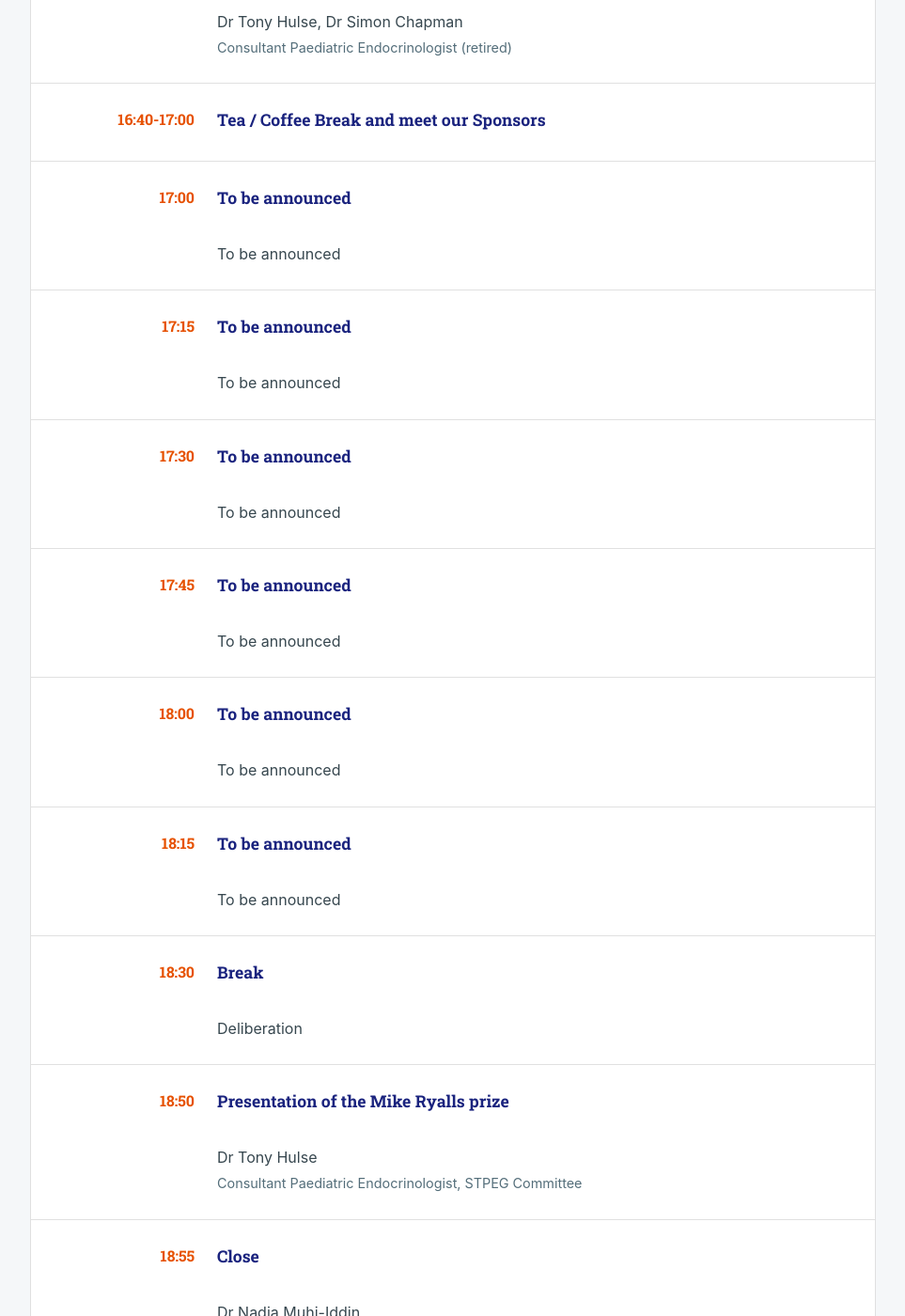
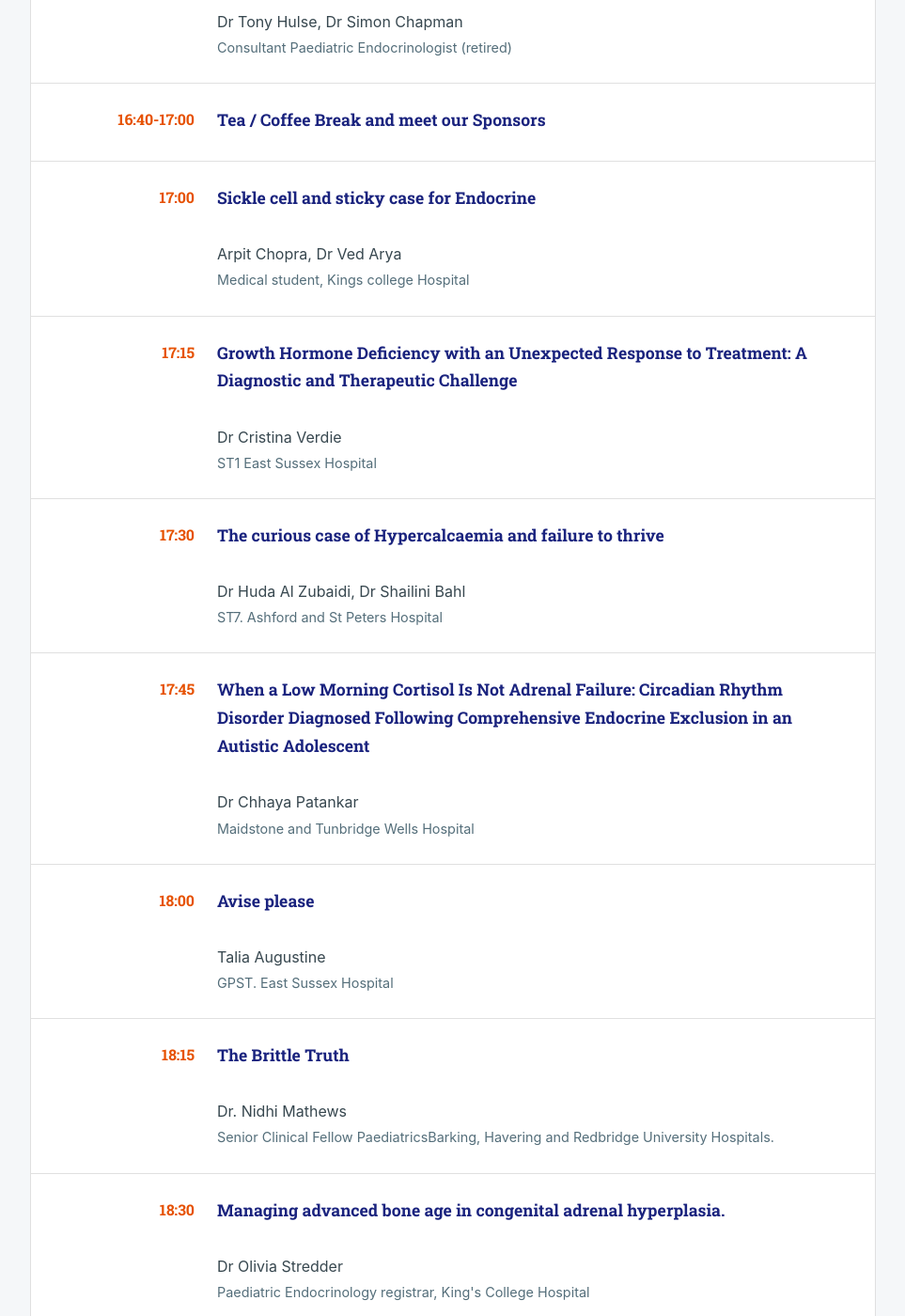
Before and after one commit to eatyourpeas/stpeg, a Jekyll site: the page built from _events/autumn-2026.md, in a window 1280 px wide and 1400 px high, scrolled down 2095 px. Shown: the whole window at 94% size, without its empty margins (158-1121 px from the left). Built offline with Jekyll 4.4.1, drawn with Linux system fonts in a browser that asks for light colours.

Commit message:
speakers

```diff
--- a/_events/autumn-2026.md
+++ b/_events/autumn-2026.md
@@ -36,32 +36,36 @@ schedule:
   - time: "16:40-17:00"
     title: "Tea / Coffee Break and meet our Sponsors"
   - time: "17:00"
-    title: "To be announced"
-    speaker: "To be announced"
-    description: ""
+    title: "Sickle cell and sticky case for Endocrine"
+    speaker: "Arpit Chopra, Dr Ved Arya"
+    description: "Medical student, Kings college Hospital"
   - time: "17:15"
-    title: "To be announced"
-    speaker: "To be announced"
-    description: ""
+    title: "Growth Hormone Deficiency with an Unexpected Response to Treatment: A Diagnostic and Therapeutic Challenge"
+    speaker: "Dr Cristina Verdie"
+    description: "ST1 East Sussex Hospital"
   - time: "17:30"
-    title: "To be announced"
-    speaker: "To be announced"
-    description: ""
+    title: "The curious case of Hypercalcaemia and failure to thrive"
+    speaker: "Dr Huda Al Zubaidi, Dr Shailini Bahl"
+    description: "ST7. Ashford and St Peters Hospital"
   - time: "17:45"
-    title: "To be announced"
-    speaker: "To be announced"
-    description: ""
+    title: "When a Low Morning Cortisol Is Not Adrenal Failure: Circadian Rhythm Disorder Diagnosed Following Comprehensive Endocrine Exclusion in an Autistic Adolescent"
+    speaker: "Dr Chhaya Patankar"
+    description: "Maidstone and Tunbridge Wells Hospital"
   - time: "18:00"
-    title: "To be announced"
-    speaker: "To be announced"
-    description: ""
+    title: "Avise please"
+    speaker: "Talia Augustine"
+    description: "GPST. East Sussex Hospital"
   - time: "18:15"
-    title: "To be announced"
-    speaker: "To be announced"
-    description: ""
+    title: "The Brittle Truth"
+    speaker: "Dr. Nidhi Mathews"
+    description: "Senior Clinical Fellow PaediatricsBarking, Havering and Redbridge University Hospitals."
   - time: "18:30"
-    title: "Break"
-    speaker: "Deliberation"
+    title: "Managing advanced bone age in congenital adrenal hyperplasia."
+    speaker: "Dr Olivia Stredder"
+    description: "Paediatric Endocrinology registrar, King's College Hospital"
+  - time: "18:45"
+    title: "Deliberation"
+    speaker: ""
     description: ""
   - time: "18:50"
     title: "Presentation of the Mike Ryalls prize"
```
Also changed, not shown: other parts of _events/autumn-2026.md (+6 -0 lines).
